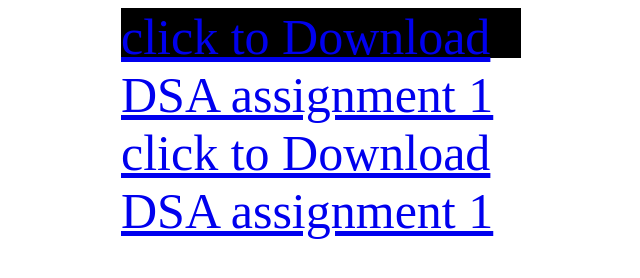
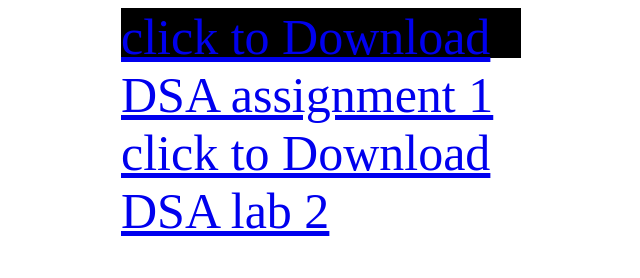
Before and after one commit to Ahmed-ITCS/downlaod, a plain HTML site: page index.html in a window 1280 px wide. Shown: the whole page, without its empty margins (319-959 px from the left). Drawn offline with Linux system fonts and the light colour scheme.

Commit message:
Update index.html

```diff
--- a/index.html
+++ b/index.html
@@ -11,7 +11,7 @@
 	<div class="btn">
 	<a href="L1F20BSSE0558DSA.zip" download="assignment1.zip"> click to Download DSA assignment 1</a>
 	<br>
-	<a href="lab2.zip" download="lab2.zip"> click to Download DSA assignment 1</a>
+	<a href="lab2.zip" download="lab2.zip"> click to Download DSA lab 2</a>
 	</div>
 </body>
 <script type="working.js"></script>
```
